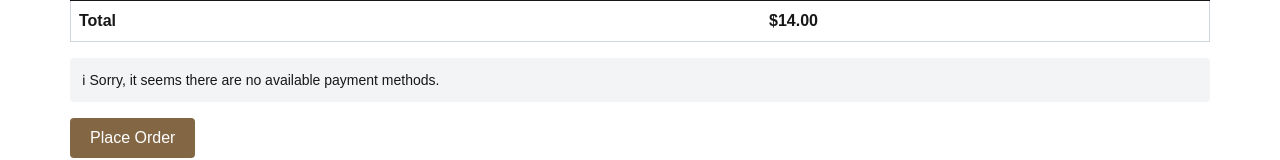
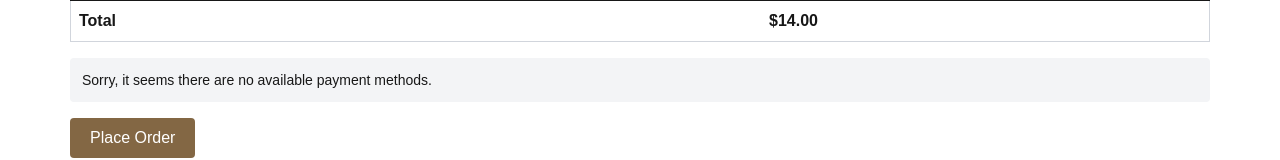
Before and after one commit to vikaskmalipatil/super60milestone, a Next.js app: page /checkout in a window 1280 px wide. Shown: the part 1503-1663 px from the top of the page. Built offline with nearby package versions, Linux system fonts and the light colour scheme.

Commit message:
added checkout page

```diff
--- a/app/checkout/page.js
+++ b/app/checkout/page.js
@@ -99,7 +99,7 @@ export default function Home() {
 
             <div className="mt-4 bg-gray-100 p-3 rounded">
               <p className="text-sm">
-                ℹ Sorry, it seems there are no available payment methods.
+                 Sorry, it seems there are no available payment methods.
               </p>
             </div>
 
```
